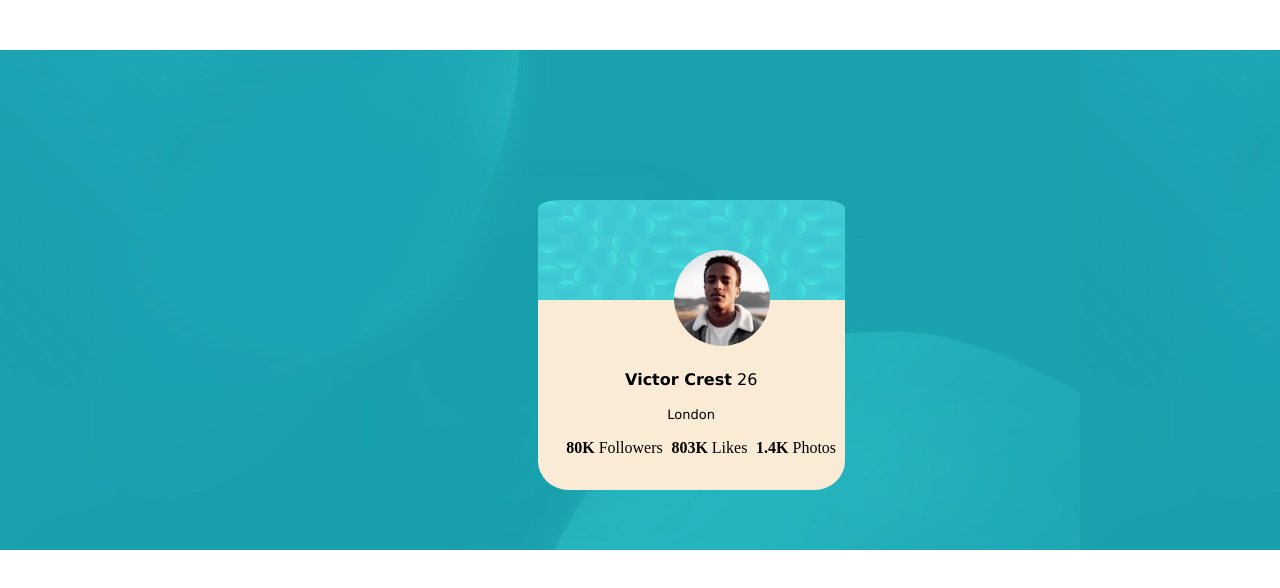
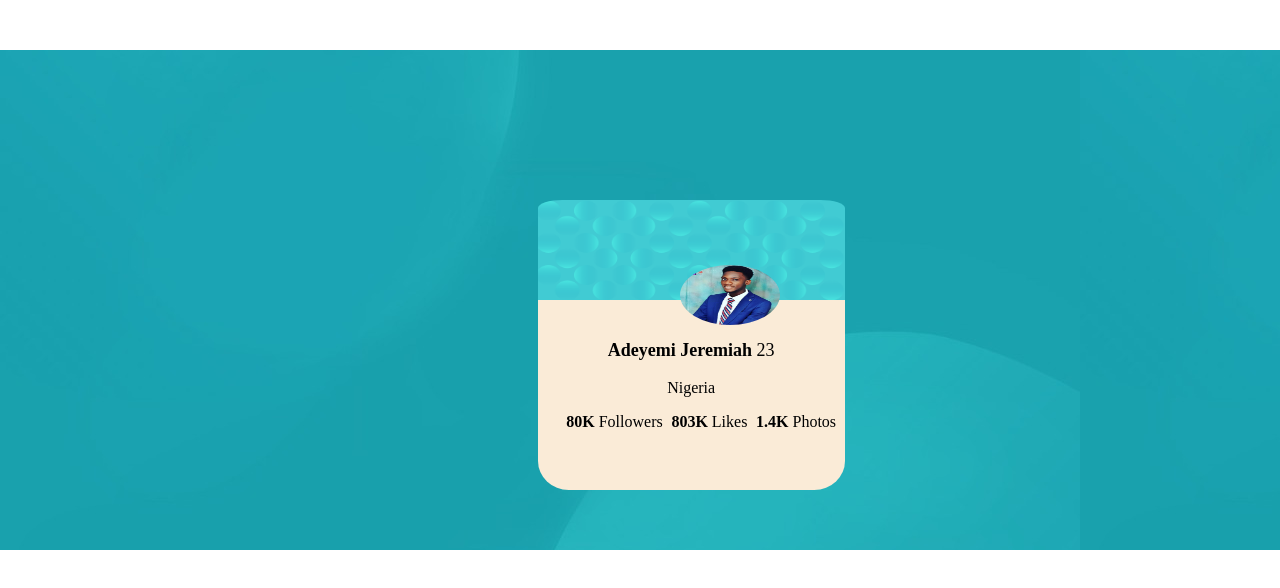
Before and after one commit to jeremiah124/Profile-Card-project, a plain HTML site: page index.html in a window 1280 px wide. Drawn offline with Linux system fonts and the light colour scheme.

Commit message:
My forth commit

```diff
--- a/card.css
+++ b/card.css
@@ -22,26 +22,30 @@ body {
   left: 42%;
 }
 .position {
+  width: 100px;
+  height: 60px;
   border-radius: 50%;
   position: absolute;
-  right: 75px;
-  top: 50px;
+  right: 65px;
+  top: 65px;
 }
-.bio{
+.bio {
   text-align: center;
+  padding: -20px;
 }
 #name {
   text-align: center;
-  padding-top: 50px;
-  font-family: Verdana, Geneva, Tahoma, sans-serif;
+  padding-top: 18px;
+  font-family: Kumbh Sans;
+  font-size: large;
+}
+#country {
+  text-align: center;
+  padding-top: -50px;
+  font-family: kumbh sans-serif;
   font-size: medium;
 }
- #country {
-  text-align: center;
-  padding-top: -50px;
-  font-family: Verdana, Geneva, Tahoma, sans-serif;
-  font-size: small;
-} .footer {
+.footer {
   display: flex;
   justify-content: space-evenly;
   margin-left: 20px;
--- a/index.html
+++ b/index.html
@@ -17,12 +17,12 @@
           height="100px"
           style="border-top-left-radius: 8%; border-top-right-radius: 8%"
         />
-        <img src="/image-victor.jpg" alt="victor-Crest"
+        <img src="/profile pics.jpg" alt="profile-pics"
       class="position"
         />
         <div class="bio">
-        <p id="name"><strong>Victor Crest</strong>   26</p>
-        <span id="country">London</span>
+        <p id="name"><strong>Adeyemi Jeremiah</strong>   23</p>
+        <span id="country">Nigeria</span>
       </div>
          <div class="footer">
            <p> <strong>80K</strong> Followers</p>
```
Also changed, not shown: My design outcome.PNG (added), My profile card.PNG (added), profile pics.jpg (added).
